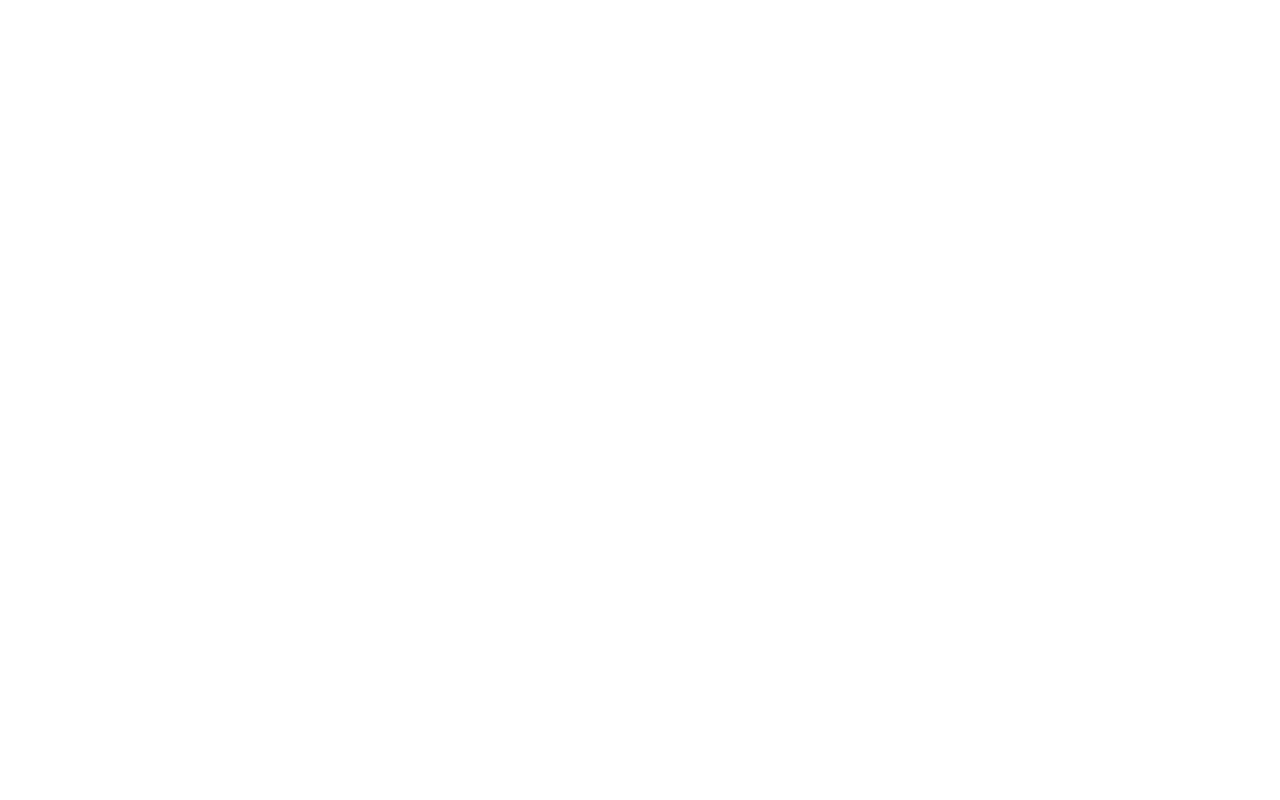
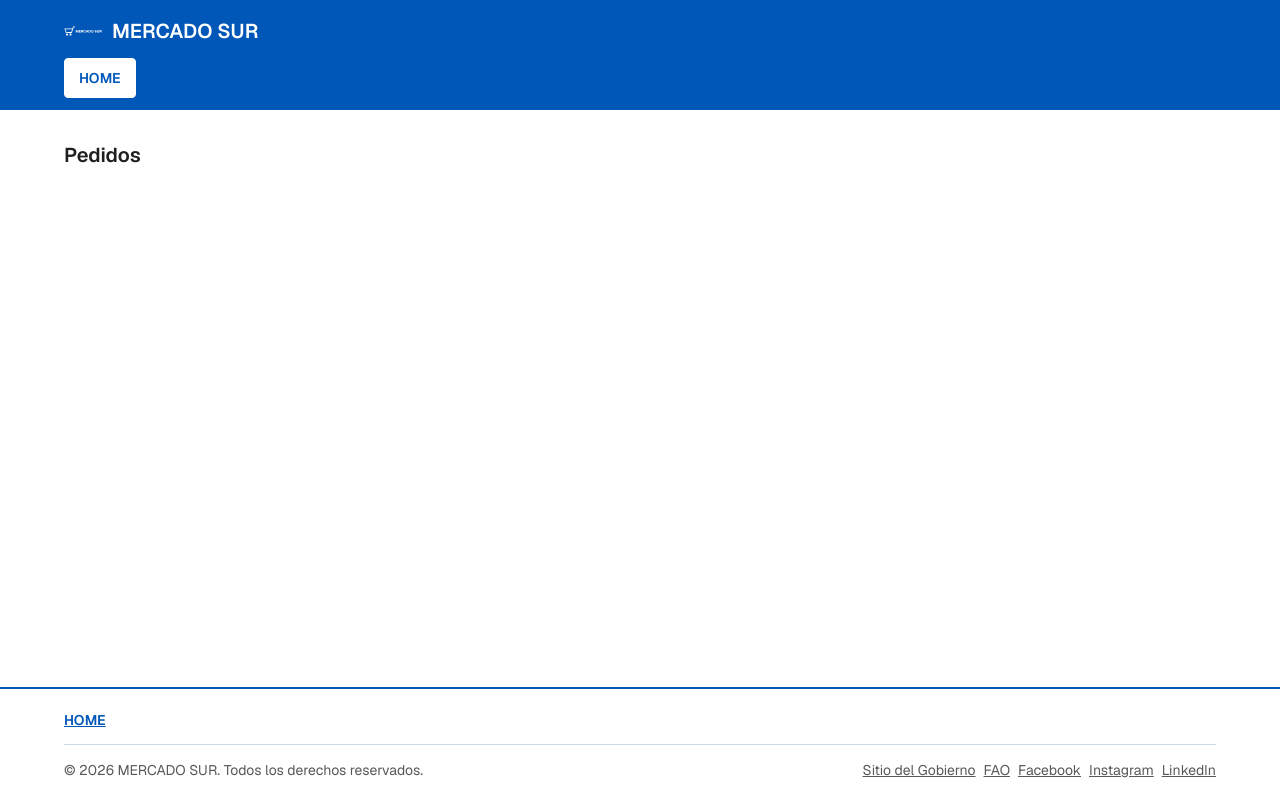
Before and after one commit to ikarmabtw/Gestion-pedidos-supermercado, a plain HTML site: page views/pedidos.html in a window 1280 px wide. Drawn offline with Linux system fonts and the light colour scheme.

Commit message:
Hito 2: P1 plantilla base (código de IA)

```diff
--- a/css/styles.css
+++ b/css/styles.css
@@ -1 +1,236 @@
-/*Estilos globales */
+/* Estilos globales de la plantilla comun. */
+:root {
+    --azul-marca: #0057B8;
+    --blanco: #FFFFFF;
+    --campo: #CCD8E8;
+    --texto-principal: #1F1F1F;
+    --texto-secundario: #595959;
+    --rojo: #DB0B00;
+    --gris-deshabilitado: #9E9E9E;
+}
+
+@font-face {
+    font-family: "Geist";
+    src: url("../assets/fonts/Geist-VariableFont_wght.ttf") format("truetype");
+    font-weight: 100 900;
+    font-style: normal;
+    font-display: swap;
+}
+
+* {
+    box-sizing: border-box;
+}
+
+html,
+body {
+    margin: 0;
+    min-height: 100%;
+}
+
+body {
+    display: flex;
+    min-height: 100vh;
+    flex-direction: column;
+    background: var(--blanco);
+    color: var(--texto-principal);
+    font-family: "Geist", sans-serif;
+}
+
+a {
+    color: inherit;
+}
+
+a:focus-visible,
+button:focus-visible {
+    outline: 3px solid #FFBF47;
+    outline-offset: 3px;
+}
+
+.app-header {
+    background: var(--azul-marca);
+    color: var(--blanco);
+}
+
+.header-contenedor {
+    display: flex;
+    width: 100%;
+    max-width: 1200px;
+    margin: 0 auto;
+    align-items: center;
+    justify-content: space-between;
+    gap: 16px;
+    padding: 12px 24px 8px;
+}
+
+.marca {
+    display: inline-flex;
+    align-items: center;
+    gap: 10px;
+    color: var(--blanco);
+    font-size: 20px;
+    font-weight: 600;
+    text-decoration: none;
+}
+
+.marca img {
+    width: 38px;
+    height: 38px;
+}
+
+.btn-logout {
+    min-height: 40px;
+    border: 0;
+    border-radius: 4px;
+    background: var(--rojo);
+    color: var(--blanco);
+    cursor: pointer;
+    font-family: inherit;
+    font-size: 14px;
+    font-weight: 600;
+    padding: 10px 16px;
+}
+
+.menu-principal {
+    width: 100%;
+    max-width: 1200px;
+    margin: 0 auto;
+    padding: 0 24px 12px;
+}
+
+.menu-principal ul,
+.menu-footer ul,
+.enlaces-footer ul {
+    display: flex;
+    margin: 0;
+    padding: 0;
+    gap: 8px;
+    list-style: none;
+}
+
+.menu-principal a {
+    display: inline-block;
+    min-height: 40px;
+    border: 1px solid var(--blanco);
+    border-radius: 4px;
+    background: var(--blanco);
+    color: var(--azul-marca);
+    font-size: 14px;
+    font-weight: 600;
+    line-height: 38px;
+    padding: 0 14px;
+    text-decoration: none;
+}
+
+.menu-principal a[aria-current="page"] {
+    box-shadow: inset 0 -4px 0 var(--azul-marca);
+}
+
+.contenido-principal {
+    width: 100%;
+    max-width: 1200px;
+    flex: 1;
+    margin: 0 auto;
+    padding: 32px 24px;
+}
+
+.contenido-principal h1 {
+    margin: 0 0 24px;
+    color: var(--texto-principal);
+    font-size: 20px;
+    font-weight: 600;
+}
+
+.contenedor-vacio {
+    min-height: 40px;
+}
+
+.app-footer {
+    background: var(--blanco);
+    border-top: 2px solid var(--azul-marca);
+    color: var(--texto-secundario);
+}
+
+.footer-contenedor {
+    width: 100%;
+    max-width: 1200px;
+    margin: 0 auto;
+    padding: 20px 24px;
+}
+
+.menu-footer {
+    margin-bottom: 14px;
+}
+
+.menu-footer a {
+    color: var(--azul-marca);
+    font-size: 14px;
+    font-weight: 600;
+}
+
+.enlaces-footer {
+    display: flex;
+    flex-wrap: wrap;
+    align-items: center;
+    justify-content: space-between;
+    gap: 12px 24px;
+    border-top: 1px solid var(--campo);
+    padding-top: 14px;
+}
+
+.enlaces-footer p {
+    margin: 0;
+    font-size: 14px;
+}
+
+.enlaces-footer ul {
+    flex-wrap: wrap;
+}
+
+.enlaces-footer a {
+    color: var(--texto-secundario);
+    font-size: 14px;
+}
+
+@media (max-width: 700px) {
+    .header-contenedor {
+        align-items: flex-start;
+        padding: 12px 16px 8px;
+    }
+
+    .marca {
+        font-size: 18px;
+    }
+
+    .marca img {
+        width: 32px;
+        height: 32px;
+    }
+
+    .menu-principal {
+        overflow-x: auto;
+        padding: 0 16px 12px;
+    }
+
+    .menu-principal ul {
+        flex-wrap: nowrap;
+    }
+
+    .menu-principal a {
+        white-space: nowrap;
+    }
+
+    .contenido-principal,
+    .footer-contenedor {
+        padding-right: 16px;
+        padding-left: 16px;
+    }
+
+    .menu-footer ul {
+        flex-wrap: wrap;
+    }
+
+    .enlaces-footer {
+        align-items: flex-start;
+        flex-direction: column;
+    }
+}
--- a/index.html
+++ b/index.html
@@ -3,15 +3,18 @@
 <head>
     <meta charset="UTF-8">
     <meta name="viewport" content="width=device-width, initial-scale=1.0">
-    <title>Login | Gestión de Pedidos</title>
+    <title>Inicio | Gestión de Pedidos</title>
     <link rel="stylesheet" href="css/styles.css">
 </head>
-<body>
-    <!-- TODA LA PARTE 2: HEAD, BODY (login) y FOOT -->
-    <main>
-        <h1>Gestión de Pedidos de Supermercado</h1>
+<body data-raiz="" data-vista="index">
+    <header id="app-header"></header>
+
+    <main id="contenido" class="contenido-principal">
+        <h1>Inicio</h1>
+        <div class="contenedor-vacio"></div>
     </main>
 
-    <script src="js/app.js"></script>
+    <footer id="app-footer"></footer>
+    <script src="js/layout.js"></script>
 </body>
 </html>
--- a/js/layout.js
+++ b/js/layout.js
@@ -0,0 +1,147 @@
+/* Genera una sola vez el HEAD y el FOOT compartidos por todas las vistas. */
+(function () {
+    "use strict";
+
+    var cuerpo = document.body;
+    var raiz = cuerpo.getAttribute("data-raiz") || "";
+    var vistaActual = cuerpo.getAttribute("data-vista") || "";
+    var header = document.getElementById("app-header");
+    var footer = document.getElementById("app-footer");
+
+    var sesion = null;
+    try {
+        sesion = JSON.parse(sessionStorage.getItem("sesion"));
+    } catch (error) {
+        sesion = null;
+    }
+
+    var perfil = sesion && sesion.perfil;
+    if (perfil !== "admin" && perfil !== "user") {
+        perfil = null;
+    }
+
+    var opciones = [];
+    if (perfil) {
+        opciones.push({
+            texto: "HOME",
+            vista: "dashboard",
+            ruta: raiz + "views/dashboard.html"
+        });
+    } else {
+        opciones.push({
+            texto: "HOME",
+            vista: "index",
+            ruta: raiz + "index.html"
+        });
+    }
+
+    if (perfil === "user") {
+        opciones.push(
+            { texto: "Pedidos", vista: "pedidos", ruta: raiz + "views/pedidos.html" },
+            { texto: "Pedidos Ingresados", vista: "pedidos-ingresados", ruta: raiz + "views/pedidos-ingresados.html" }
+        );
+    } else if (perfil === "admin") {
+        opciones.push(
+            { texto: "Productos", vista: "productos", ruta: raiz + "views/productos.html" },
+            { texto: "Procesamiento de Pedido", vista: "procesamiento", ruta: raiz + "views/procesamiento.html" }
+        );
+    }
+
+    function crearNavegacion(claseContenedor) {
+        var nav = document.createElement("nav");
+        var esMenuPrincipal = claseContenedor === "menu-principal";
+        nav.className = claseContenedor;
+        nav.setAttribute("aria-label", esMenuPrincipal ? "Menú principal" : "Menú de pie de página");
+
+        var lista = document.createElement("ul");
+        opciones.forEach(function (opcion) {
+            var elemento = document.createElement("li");
+            var enlace = document.createElement("a");
+            enlace.href = opcion.ruta;
+            enlace.textContent = opcion.texto;
+            var esVistaActual = opcion.vista === vistaActual;
+            if (opcion.vista === "productos" && vistaActual === "producto-form") {
+                esVistaActual = true;
+            }
+            if (esVistaActual) {
+                enlace.setAttribute("aria-current", "page");
+            }
+            elemento.appendChild(enlace);
+            lista.appendChild(elemento);
+        });
+
+        nav.appendChild(lista);
+        return nav;
+    }
+
+    if (header) {
+        var filaSuperior = document.createElement("div");
+        filaSuperior.className = "header-contenedor";
+
+        var marca = document.createElement("a");
+        marca.className = "marca";
+        marca.href = perfil ? raiz + "views/dashboard.html" : raiz + "index.html";
+
+        var imagen = document.createElement("img");
+        imagen.src = raiz + "assets/img/logo.svg";
+        imagen.alt = "Logo de Mercado Sur";
+
+        var textoMarca = document.createElement("span");
+        textoMarca.textContent = "MERCADO SUR";
+
+        marca.appendChild(imagen);
+        marca.appendChild(textoMarca);
+        filaSuperior.appendChild(marca);
+
+        if (perfil) {
+            var botonCerrar = document.createElement("button");
+            botonCerrar.type = "button";
+            botonCerrar.id = "btn-logout";
+            botonCerrar.className = "btn-logout";
+            botonCerrar.textContent = "Cerrar sesión";
+            filaSuperior.appendChild(botonCerrar);
+        }
+
+        header.className = "app-header";
+        header.appendChild(filaSuperior);
+        header.appendChild(crearNavegacion("menu-principal"));
+    }
+
+    if (footer) {
+        var contenedorFooter = document.createElement("div");
+        contenedorFooter.className = "footer-contenedor";
+
+        var menuFooter = crearNavegacion("menu-footer");
+        contenedorFooter.appendChild(menuFooter);
+
+        var enlacesFooter = document.createElement("div");
+        enlacesFooter.className = "enlaces-footer";
+
+        var copyright = document.createElement("p");
+        copyright.textContent = "© 2026 MERCADO SUR. Todos los derechos reservados.";
+        enlacesFooter.appendChild(copyright);
+
+        var listasEnlaces = document.createElement("ul");
+        [
+            { texto: "Sitio del Gobierno", href: "https://www.gov.co/" },
+            { texto: "FAO", href: "https://www.fao.org/" },
+            { texto: "Facebook", href: "https://www.facebook.com/" },
+            { texto: "Instagram", href: "https://www.instagram.com/" },
+            { texto: "LinkedIn", href: "https://www.linkedin.com/" }
+        ].forEach(function (elemento) {
+            var li = document.createElement("li");
+            var enlace = document.createElement("a");
+            enlace.href = elemento.href;
+            enlace.textContent = elemento.texto;
+            enlace.target = "_blank";
+            enlace.rel = "noopener noreferrer";
+            li.appendChild(enlace);
+            listasEnlaces.appendChild(li);
+        });
+        enlacesFooter.appendChild(listasEnlaces);
+
+        contenedorFooter.appendChild(enlacesFooter);
+        footer.className = "app-footer";
+        footer.appendChild(contenedorFooter);
+    }
+}());
--- a/views/pedidos.html
+++ b/views/pedidos.html
@@ -0,0 +1,20 @@
+<!DOCTYPE html>
+<html lang="es">
+<head>
+    <meta charset="UTF-8">
+    <meta name="viewport" content="width=device-width, initial-scale=1.0">
+    <title>Pedidos | Gestión de Pedidos</title>
+    <link rel="stylesheet" href="../css/styles.css">
+</head>
+<body data-raiz="../" data-vista="pedidos">
+    <header id="app-header"></header>
+
+    <main id="contenido" class="contenido-principal">
+        <h1>Pedidos</h1>
+        <div class="contenedor-vacio"></div>
+    </main>
+
+    <footer id="app-footer"></footer>
+    <script src="../js/layout.js"></script>
+</body>
+</html>
```
Also changed, not shown: views/dashboard.html (+20 -0 lines), views/pedidos-ingresados.html (+20 -0 lines), views/procesamiento.html (+20 -0 lines), views/producto-form.html (+20 -0 lines), views/productos.html (+20 -0 lines).
